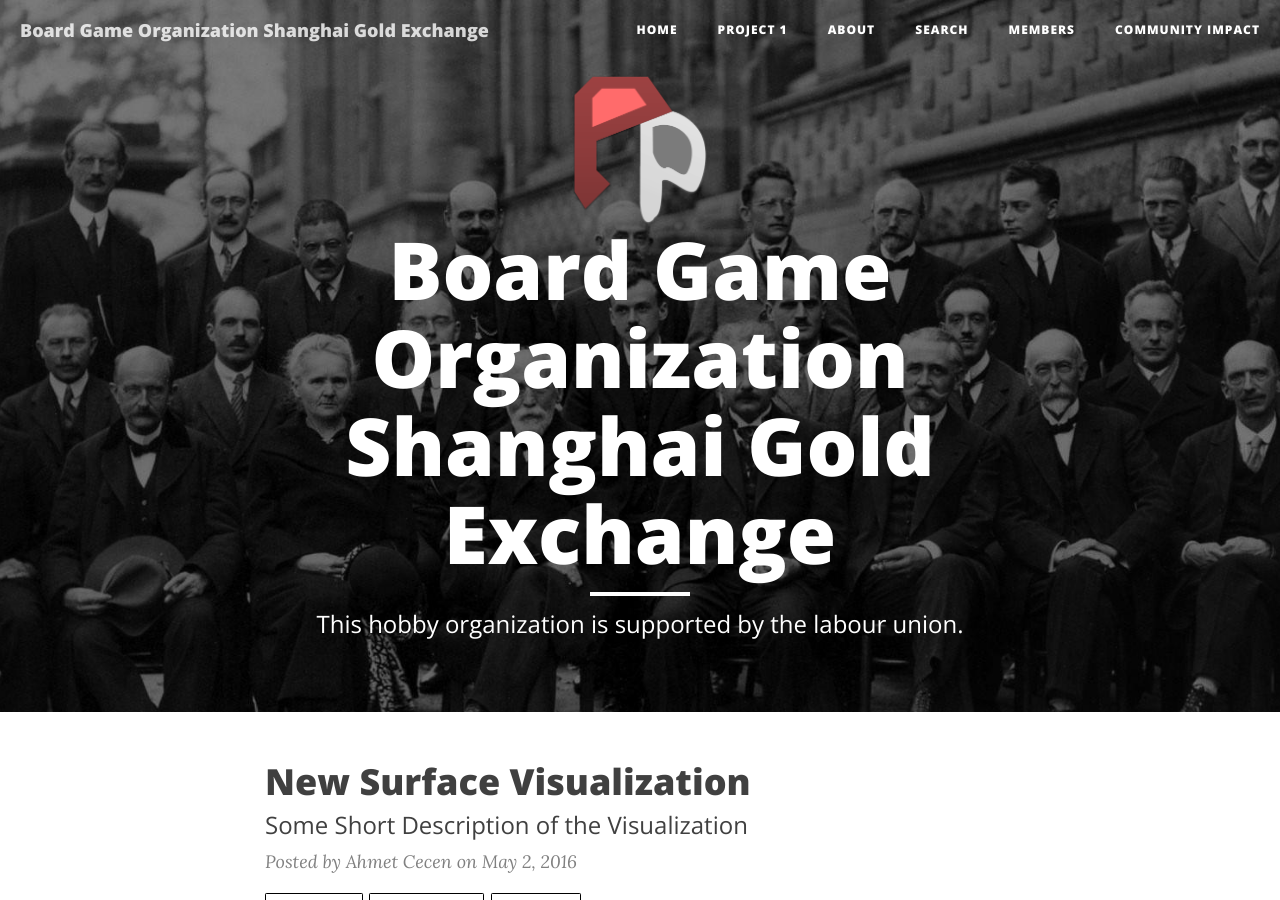
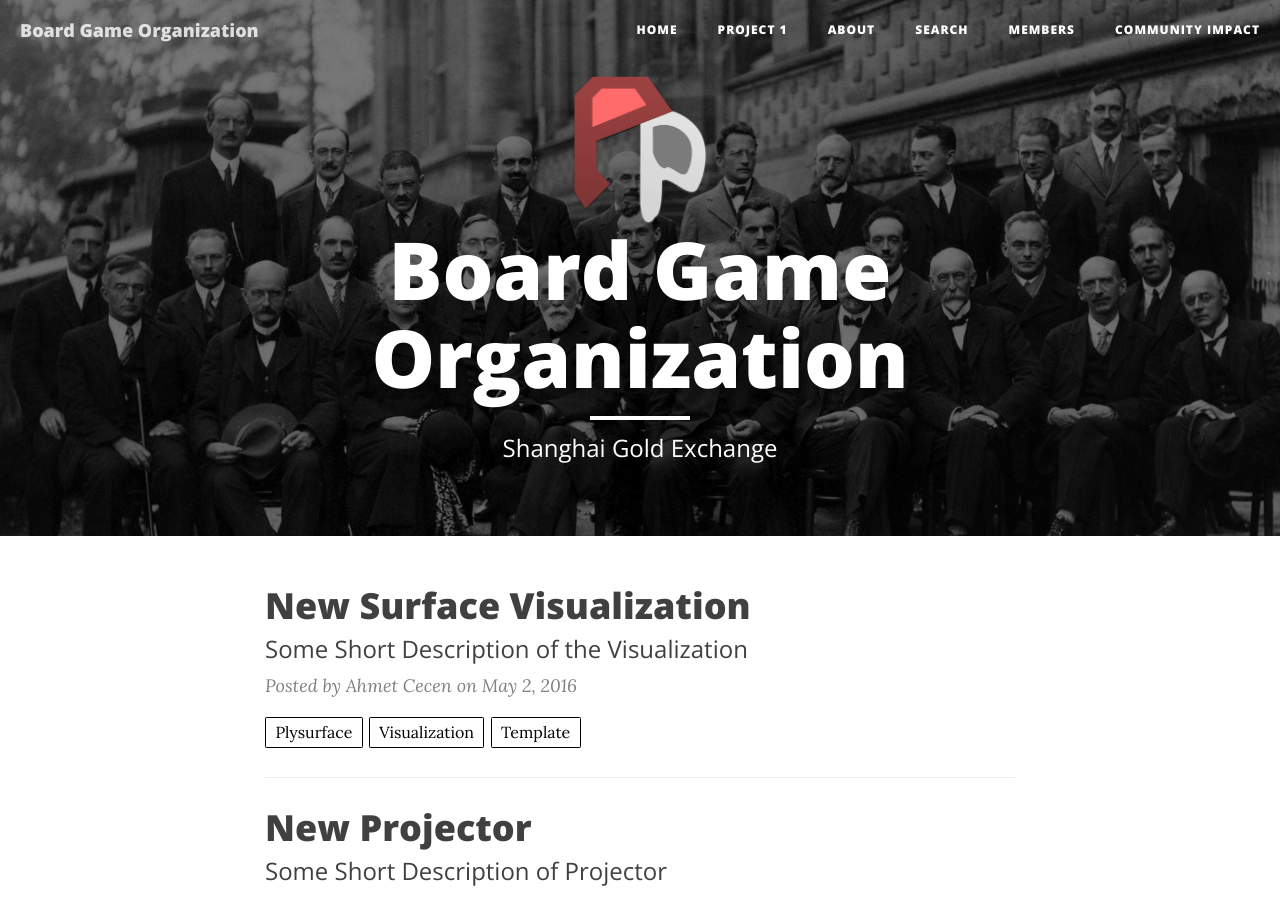
Before and after one commit to SGEBGO/SGEBGO.github.io, a Jekyll site: the page built from index.html, in a window 1280 px wide and 900 px high. Built offline with Jekyll 4.4.1, drawn with Linux system fonts in a browser that asks for light colours; nearby versions of some CDN libraries; the list of posts is cut into pages by our own code.

Commit message:
set config

```diff
--- a/_config.yml
+++ b/_config.yml
@@ -1,13 +1,13 @@
 # Site settings
-title: Board Game Organization Shanghai Gold Exchange
-description: "This hobby organization is supported by the labour union."
+title: Board Game Organization
+description: "Shanghai Gold Exchange"
 url: "https://sgebgo.github.io"
 
 
 
 
 # Secondary Parameters
-baseurl: "/"
+baseurl:
 header-img: /img/home-bg.jpg
 headercolor: "#FFFFFF"
 logo: /img/logos/Project-Pages-New-Logo-Inverted.png
```
